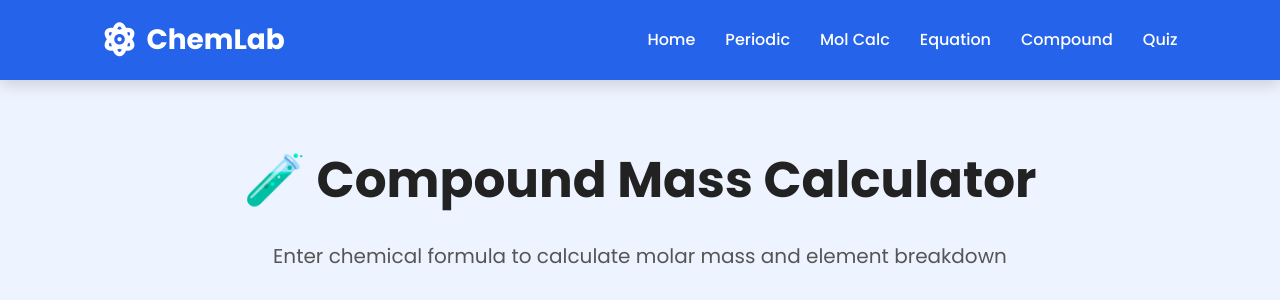
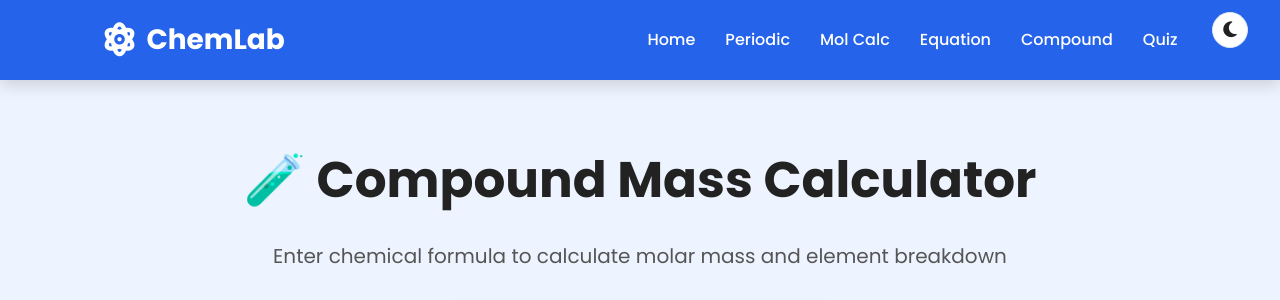
Before and after one commit to tranvietanh25052010-sys/Chemistrylab_VAnh, a Flask app: page /compound in a window 1280 px wide. Shown: the top 300 px of the page. Run offline with Flask 3, Linux system fonts and the light colour scheme.

Commit message:
Implement dark mode toggle in layout.html
Added a dark mode toggle button and related JavaScript functionality to switch between light and dark themes.

```diff
--- a/templates/layout.html
+++ b/templates/layout.html
@@ -61,9 +61,12 @@
     </nav>
 
     <!-- ========================= -->
-    <!-- Google Translate Button: Top-Right Always Visible -->
+    <!-- Nút Đổi Giao Diện + Dịch: Góc Trên Phải Luôn Thấy -->
     <!-- ========================= -->
-    <div style="position: fixed; top: 12px; right: 20px; z-index: 9999;">
+    <div style="position: fixed; top: 12px; right: 20px; z-index: 9999; display: flex; gap: 12px; align-items: center;">
+        <button id="theme-toggle" style="background: var(--bg-card); color: var(--text-main); border: 1px solid var(--border); border-radius: 50%; width: 36px; height: 36px; cursor: pointer; font-size: 18px; display: flex; align-items: center; justify-content: center; transition: all 0.25s;">
+            <i class="fa-solid fa-moon"></i>
+        </button>
         <div id="google_translate_element"></div>
     </div>
 
@@ -93,7 +96,28 @@
     <!-- ========================= -->
     <script src="{{ url_for('static', filename='js/home.js') }}"></script>
 
-    <!-- Google Translate Script -->
+    <!-- Dark Mode Toggle -->
+    <script>
+        const toggle = document.getElementById('theme-toggle');
+        const icon = toggle.querySelector('i');
+        const saved = localStorage.getItem('theme');
+        const prefersDark = window.matchMedia('(prefers-color-scheme: dark)').matches;
+
+        function setTheme(isDark) {
+            document.documentElement.setAttribute('data-theme', isDark ? 'dark' : 'light');
+            icon.className = isDark ? 'fa-solid fa-sun' : 'fa-solid fa-moon';
+            localStorage.setItem('theme', isDark ? 'dark' : 'light');
+        }
+
+        setTheme(saved === 'dark' || (!saved && prefersDark));
+
+        toggle.addEventListener('click', () => {
+            const now = document.documentElement.getAttribute('data-theme') === 'dark';
+            setTheme(!now);
+        });
+    </script>
+
+    <!-- Google Translate -->
     <script type="text/javascript">
     function googleTranslateElementInit() {
       new google.translate.TranslateElement({
```
